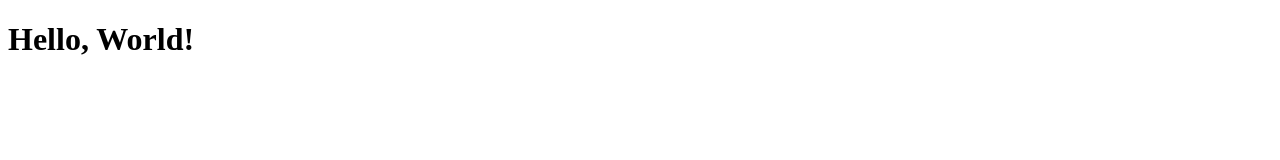
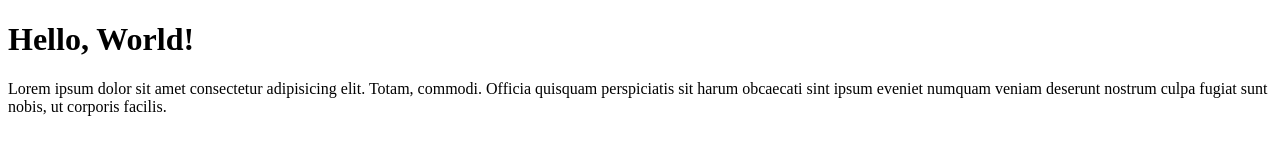
Before and after one commit to DesarrolloSoftwareIVSG/demo, a website: page src/index.html in a window 1280 px wide. Drawn offline with Linux system fonts and the light colour scheme.

Commit message:
descripcion

```diff
--- a/package.json
+++ b/package.json
@@ -6,7 +6,7 @@
   "scripts": {
     "dev": "servor src/ index.html 1234 --reload",
     "build": "echo 'Build script'",
-    "deploy": "echo 'Deploy script'"
+    "deploy": "gh-pages -d src/"
   },
   "keywords": [],
   "author": "",
@@ -20,6 +20,7 @@
   },
   "type": "module",
   "devDependencies": {
+    "gh-pages": "^6.3.0",
     "servor": "^4.0.2"
   }
 }
--- a/src/index.html
+++ b/src/index.html
@@ -7,5 +7,6 @@
 </head>
 <body>
     <h1>Hello, World!</h1>
+    <p>Lorem ipsum dolor sit amet consectetur adipisicing elit. Totam, commodi. Officia quisquam perspiciatis sit harum obcaecati sint ipsum eveniet numquam veniam deserunt nostrum culpa fugiat sunt nobis, ut corporis facilis.</p>
 </body>
 </html>
```
Also changed, not shown: pnpm-lock.yaml.
